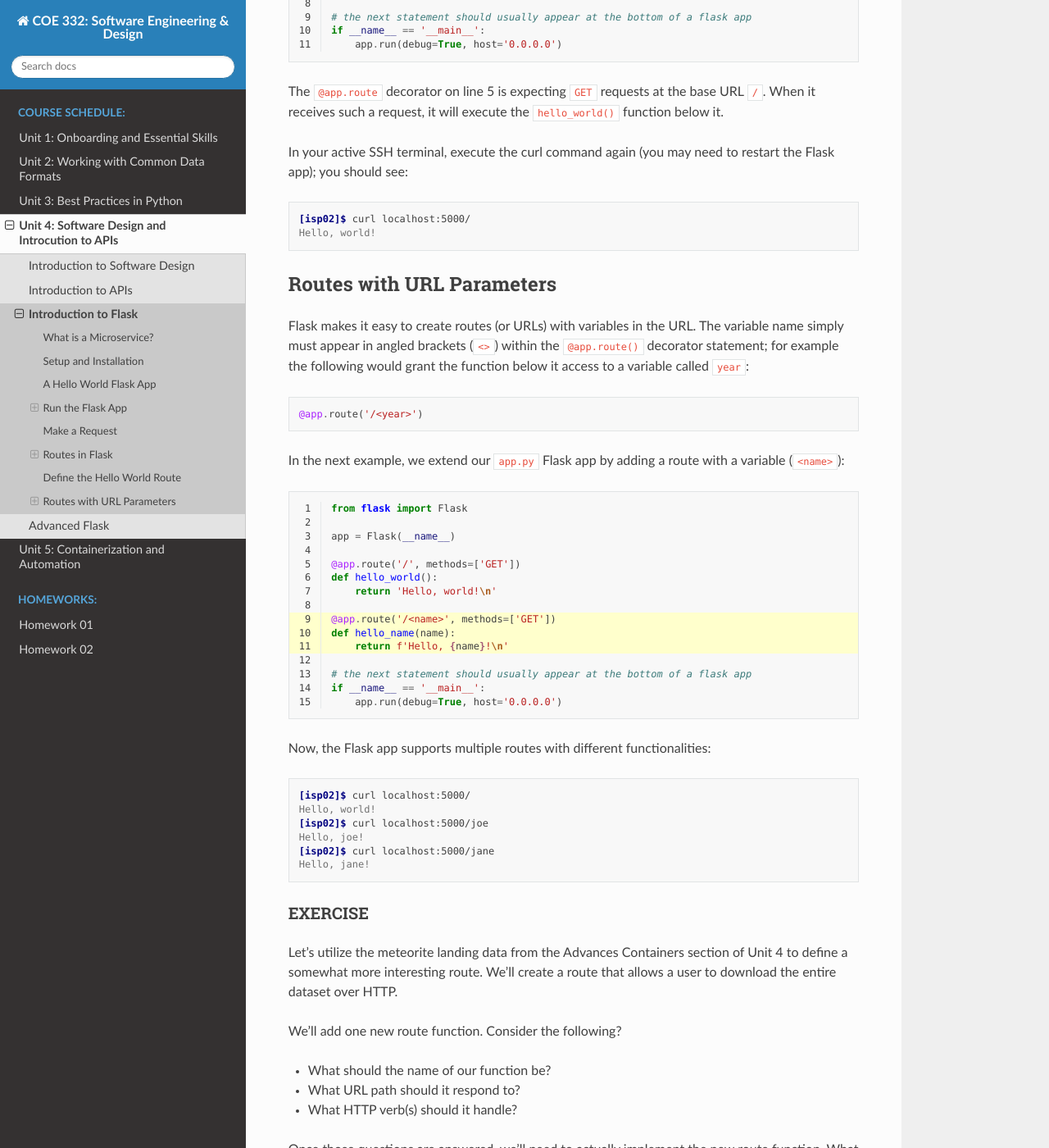
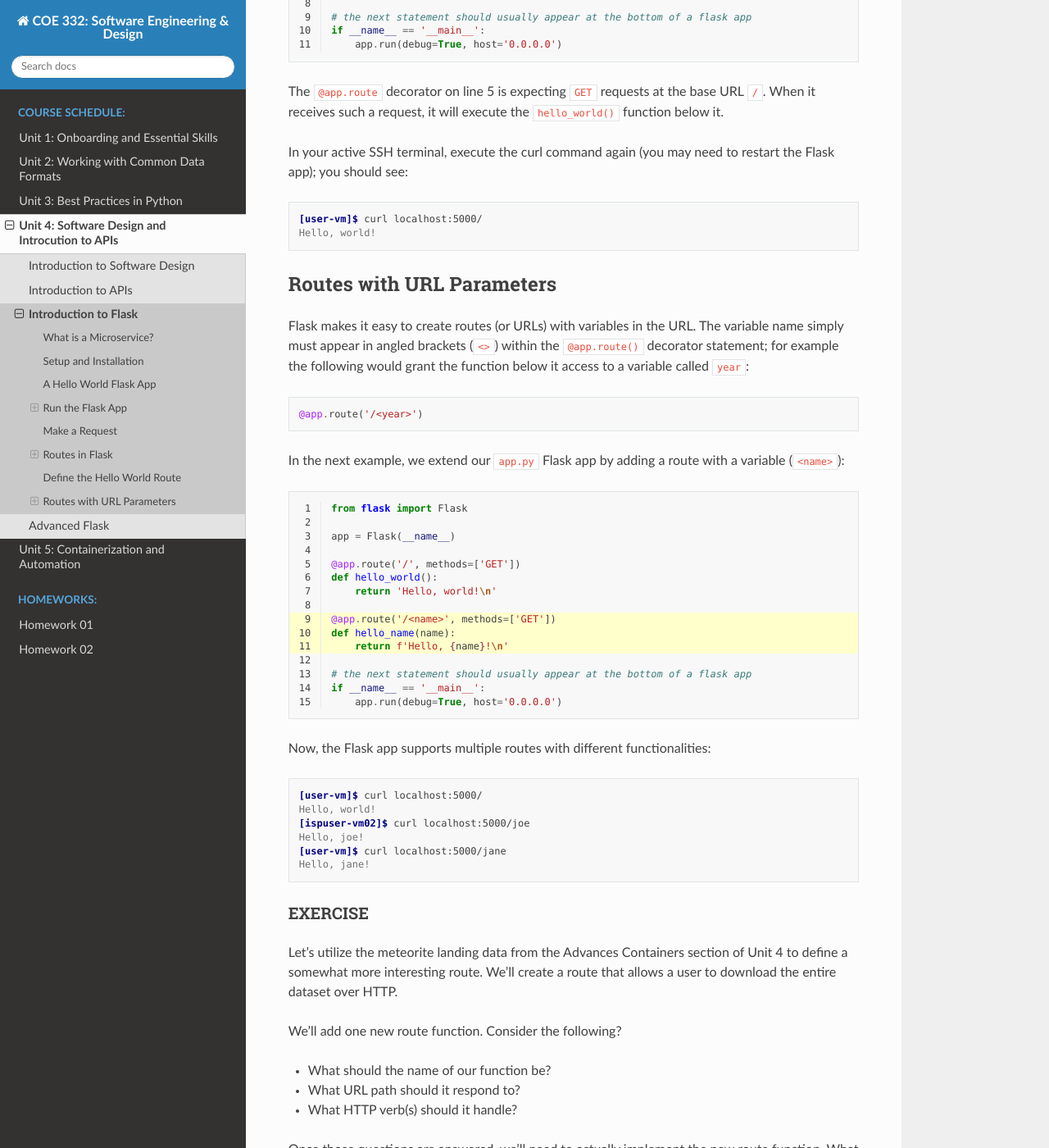
Before and after one commit to TACC/coe-332-sp23, a Sphinx documentation site: the page built from docs/unit04/intro_to_flask.rst, in a window 1280 px wide and 1400 px high, scrolled down 6296 px. Shown: the whole window at 82% size. Built offline with Sphinx 7.4.7 and the Read the Docs theme 2.0.0, drawn with Linux system fonts in a browser that asks for light colours; some of the changed text lies outside the part shown.

Commit message:
change prompt to user-vm

```diff
--- a/docs/unit04/intro_to_flask.rst
+++ b/docs/unit04/intro_to_flask.rst
@@ -211,9 +211,9 @@ To make a request to your Flask app, type the following in the new terminal:
 
 .. code-block:: console
 
-   [isp02]$ curl 127.0.0.1:5000
+   [user-vm]$ curl 127.0.0.1:5000
    - or -
-   [isp02]$ curl localhost:5000
+   [user-vm]$ curl localhost:5000
 
 
 You should see the following response:
@@ -352,7 +352,7 @@ restart the Flask app); you should see:
 
 .. code-block:: console
 
-   [isp02]$ curl localhost:5000/
+   [user-vm]$ curl localhost:5000/
    Hello, world!
 
 Routes with URL Parameters
@@ -395,11 +395,11 @@ Now, the Flask app supports multiple routes with different functionalities:
 
 .. code-block:: console
 
-   [isp02]$ curl localhost:5000/
+   [user-vm]$ curl localhost:5000/
    Hello, world!
-   [isp02]$ curl localhost:5000/joe
+   [ispuser-vm02]$ curl localhost:5000/joe
    Hello, joe!
-   [isp02]$ curl localhost:5000/jane
+   [user-vm]$ curl localhost:5000/jane
    Hello, jane!
 
 
```
